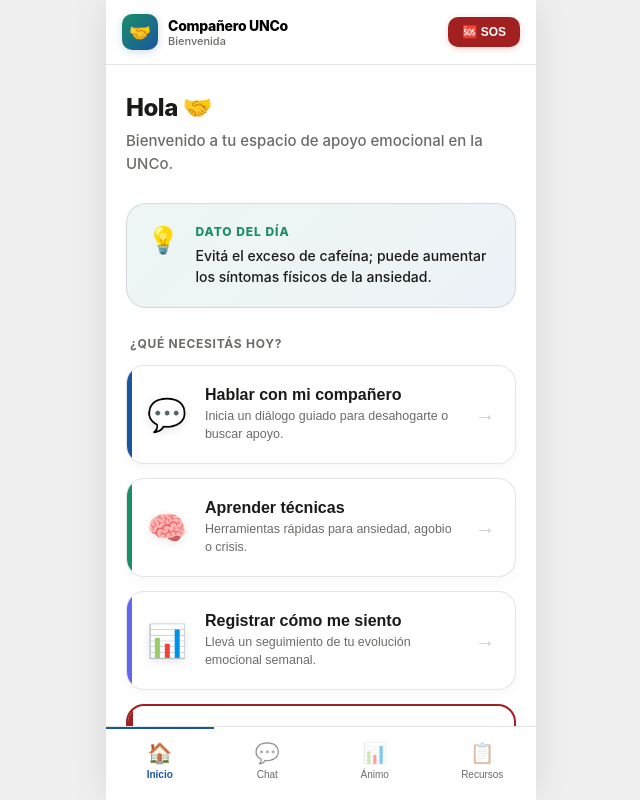
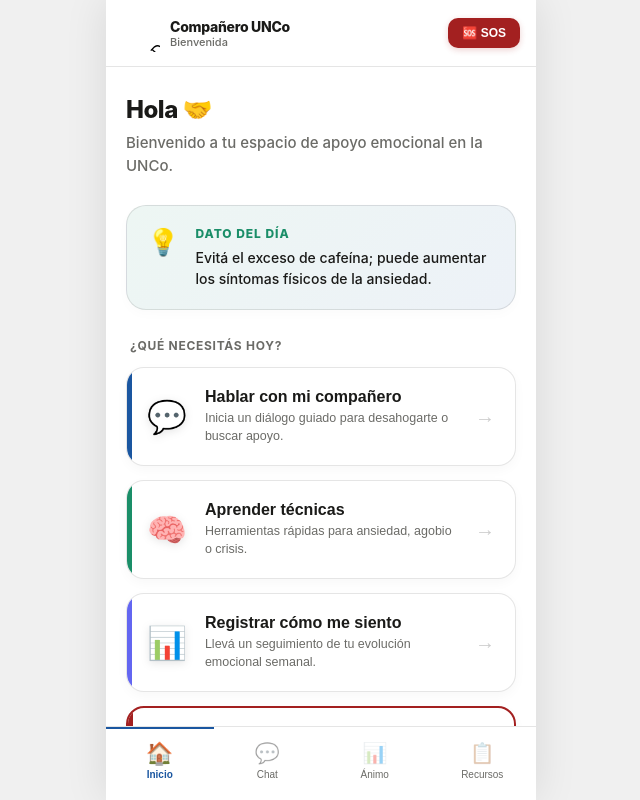
Before and after one commit to lukarodriguezz/companero, a React (Vite) app: page / in a window 1280 px wide. Shown: the whole page, without its empty margins (319-959 px from the left). Built offline with nearby package versions, Linux system fonts and the light colour scheme.

Commit message:
feat: logo

```diff
--- a/package.json
+++ b/package.json
@@ -18,9 +18,10 @@
     "@vitejs/plugin-react": "^4.3.4",
     "vite": "^7.3.2",
     "vite-plugin-pwa": "^0.21.1",
+    "vite-plugin-svgr": "^5.2.0",
     "workbox-build": "^7.3.0"
   },
   "overrides": {
-  "serialize-javascript": "7.0.5"
+    "serialize-javascript": "7.0.5"
+  }
 }
-}
--- a/src/App.jsx
+++ b/src/App.jsx
@@ -1,17 +1,18 @@
 import React, { useState } from "react";
-// Importación de componentes con alias @ y extensiones explícitas
+// Importación de componentes de vista
 import HomePage from "@/components/HomePage.jsx";
 import ChatContainer from "@/components/ChatContainer.jsx";
 import MoodTracker from "@/components/MoodTracker.jsx";
 import ResourcesPage from "@/components/ResourcesPage.jsx";
 import PanicModal from "@/components/PanicModal.jsx";
 
-// Importación de la lógica y datos centralizados
+// Importación de Assets y Configuración
+import UncomaLogo from "@/assets/uncoma.svg?react"; // Requiere vite-plugin-svgr
 import { DECISION_TREE } from "@/data/decisionTree.js";
 import { db } from "@/db.js";
 
 /**
- * Constantes de Configuración de Interfaz
+ * Configuración de Navegación y Títulos
  */
 const NAV_ITEMS = [
   { id: 'home',      icon: '🏠', label: 'Inicio'   },
@@ -28,23 +29,23 @@
 };
 
 /**
- * App - Componente Principal (Root)
- * Orquestador de navegación y estados globales de la PWA.
+ * App - Orquestador Principal de Compañero UNCo
+ * Gestiona el ruteo interno, estados de emergencia y puntos de entrada al chat.
  */
 export default function App() {
   const [currentPage, setCurrentPage] = useState('home');
   const [isPanicModalOpen, setIsPanicModalOpen] = useState(false);
 
   /**
-   * Estado para controlar en qué nodo del árbol arranca el chat.
-   * Esto permite que la Home dispare flujos específicos (ej. Técnicas).
+   * Estado para inyectar el nodo inicial al ChatContainer.
+   * Permite que la Home dispare flujos como 'techniques_menu' directamente.
    */
   const [chatInitialNode, setChatInitialNode] = useState('start');
 
   /**
-   * Manejador de navegación inteligente.
-   * @param {string} targetPage - El ID de la página (home, chat, mood, resources).
-   * @param {string} nodeId - El ID del nodo del árbol (opcional, por defecto 'start').
+   * handleNavigation - Manejador de cambio de vista con inyección de contexto.
+   * @param {string} targetPage - ID de la página destino.
+   * @param {string} nodeId - ID del nodo inicial si el destino es el chat.
    */
   const handleNavigation = (targetPage, nodeId = 'start') => {
     if (targetPage === 'chat') {
@@ -57,7 +58,7 @@
     <div style={{
       maxWidth: '430px',
       margin: '0 auto',
-      height: '100dvh', // Altura dinámica para evitar problemas en navegadores móviles
+      height: '100dvh', // Soporte para Viewport dinámico en móviles
       display: 'flex',
       flexDirection: 'column',
       background: 'var(--bg1)',
@@ -79,21 +80,19 @@
         zIndex: 50
       }}>
         <div style={{ display: 'flex', alignItems: 'center', gap: 10 }}>
+          {/* Logo UNCo SVG */}
           <div style={{
-            width: 36,
-            height: 36,
-            borderRadius: '10px',
-            background: 'linear-gradient(135deg, #1A8E68 0%, #1A56A0 100%)',
+            width: 38,
+            height: 38,
             display: 'flex',
             alignItems: 'center',
-            justifyContent: 'center',
-            fontSize: 18,
-            boxShadow: '0 2px 8px rgba(26,86,160,0.2)'
+            justifyContent: 'center'
           }}>
-            🤝
+            <UncomaLogo style={{ width: '100%', height: '100%' }} />
           </div>
+
           <div>
-            <p style={{ margin: 0, fontWeight: 800, fontSize: '14px', letterSpacing: '-0.02em' }}>
+            <p style={{ margin: 0, fontWeight: 800, fontSize: '14px', letterSpacing: '-0.02em', color: 'var(--t1)' }}>
               Compañero UNCo
             </p>
             <p style={{ margin: 0, fontSize: '11px', color: 'var(--t2)', fontWeight: 500 }}>
@@ -113,14 +112,17 @@
             fontSize: '12px',
             fontWeight: 700,
             cursor: 'pointer',
-            boxShadow: '0 2px 6px rgba(163,32,32,0.2)'
+            boxShadow: '0 2px 6px rgba(163,32,32,0.2)',
+            transition: 'transform 0.1s active'
           }}
+          onMouseDown={(e) => e.currentTarget.style.transform = 'scale(0.95)'}
+          onMouseUp={(e) => e.currentTarget.style.transform = 'scale(1)'}
         >
           🆘 SOS
         </button>
       </header>
 
-      {/* ── ÁREA DE CONTENIDO (ROUTER) ── */}
+      {/* ── ÁREA DE CONTENIDO (ROUTER DINÁMICO) ── */}
       <main style={{
         flex: 1,
         overflow: 'hidden',
@@ -157,7 +159,7 @@
         )}
       </main>
 
-      {/* ── NAVEGACIÓN INFERIOR ── */}
+      {/* ── NAVEGACIÓN INFERIOR (TAB BAR) ── */}
       <nav style={{
         borderTop: '1px solid var(--b3)',
         display: 'flex',
@@ -185,7 +187,9 @@
           >
             <span style={{
               fontSize: 20,
-              opacity: currentPage === item.id ? 1 : 0.5
+              opacity: currentPage === item.id ? 1 : 0.4,
+              transform: currentPage === item.id ? 'scale(1.1)' : 'scale(1)',
+              transition: 'transform 0.2s ease'
             }}>
               {item.icon}
             </span>
@@ -200,7 +204,7 @@
         ))}
       </nav>
 
-      {/* MODAL GLOBAL DE SOS */}
+      {/* MODAL GLOBAL DE EMERGENCIA */}
       {isPanicModalOpen && (
         <PanicModal onClose={() => setIsPanicModalOpen(false)} />
       )}
--- a/vite.config.js
+++ b/vite.config.js
@@ -1,14 +1,23 @@
+// vite.config.js (Versión Final Blindada)
 import { defineConfig } from 'vite';
 import react from '@vitejs/plugin-react';
 import { VitePWA } from 'vite-plugin-pwa';
-import { fileURLToPath, URL } from 'node:url'; // Import necesario para los alias
+import svgr from 'vite-plugin-svgr'; // <--- NUEVO IMPORT
+import { fileURLToPath, URL } from 'node:url';
 
 export default defineConfig({
   plugins: [
     react(),
+    // Configuramos svgr para que exporte el SVG como componente por defecto
+    svgr({
+      svgrOptions: {
+        icon: true, // Esto ayuda a manejar tamaños si se usa como icono
+      },
+    }),
     VitePWA({
       registerType: 'autoUpdate',
-      includeAssets: ['favicon.svg', 'icon-192.png', 'icon-512.png'],
+      // Incluimos el nuevo SVG en los assets a pre-cachear por la PWA
+      includeAssets: ['favicon.svg', 'icon-192.png', 'icon-512.png', 'assets/uncoma.svg'],
       manifest: {
         name: 'Compañero — Bienestar UNCo',
         short_name: 'Compañero',
@@ -32,7 +41,6 @@
   ],
   resolve: {
     alias: {
-      // Definimos que '@' apunte a la carpeta 'src'
       '@': fileURLToPath(new URL('./src', import.meta.url)),
     },
   },
```
Also changed, not shown: src/assets/uncoma.svg (added), 1 other file (tests, documents, lock files or other folders).
